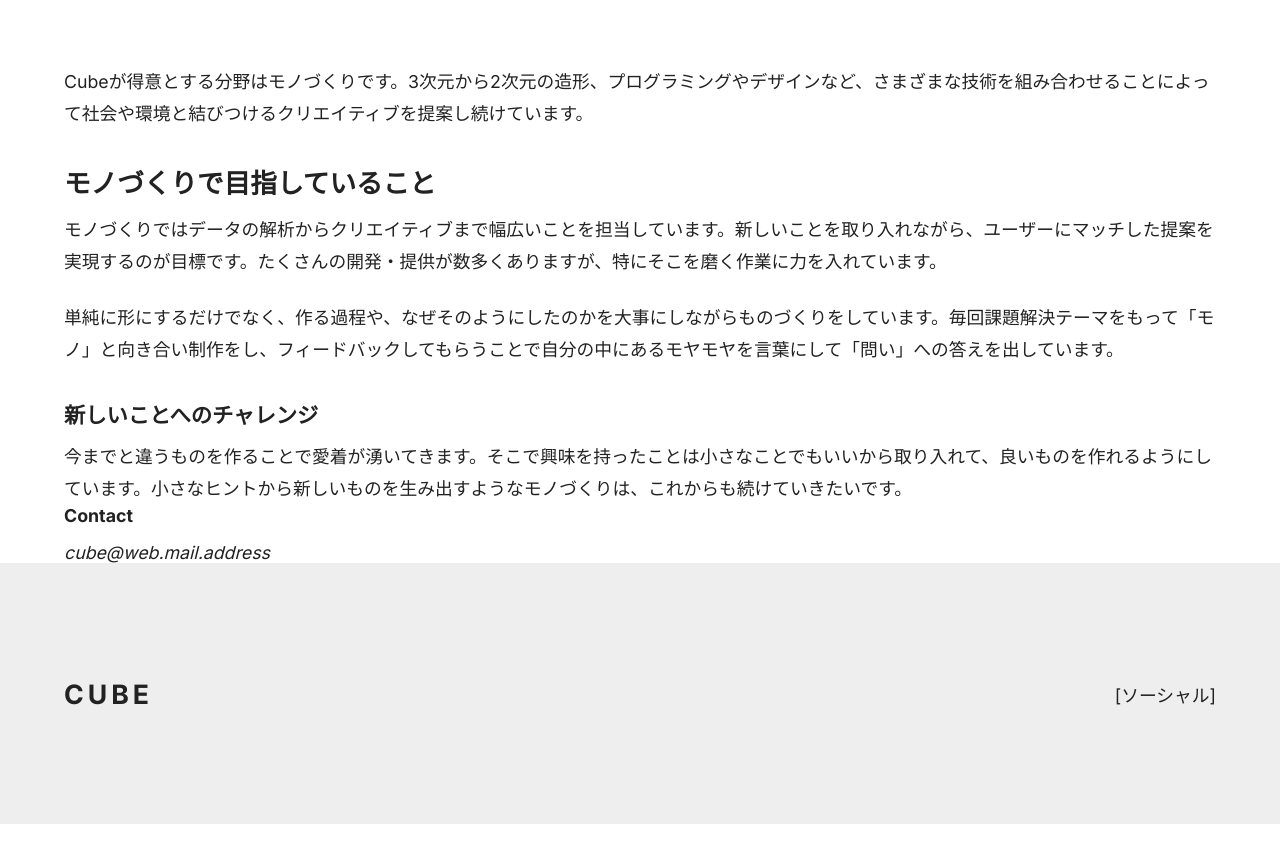
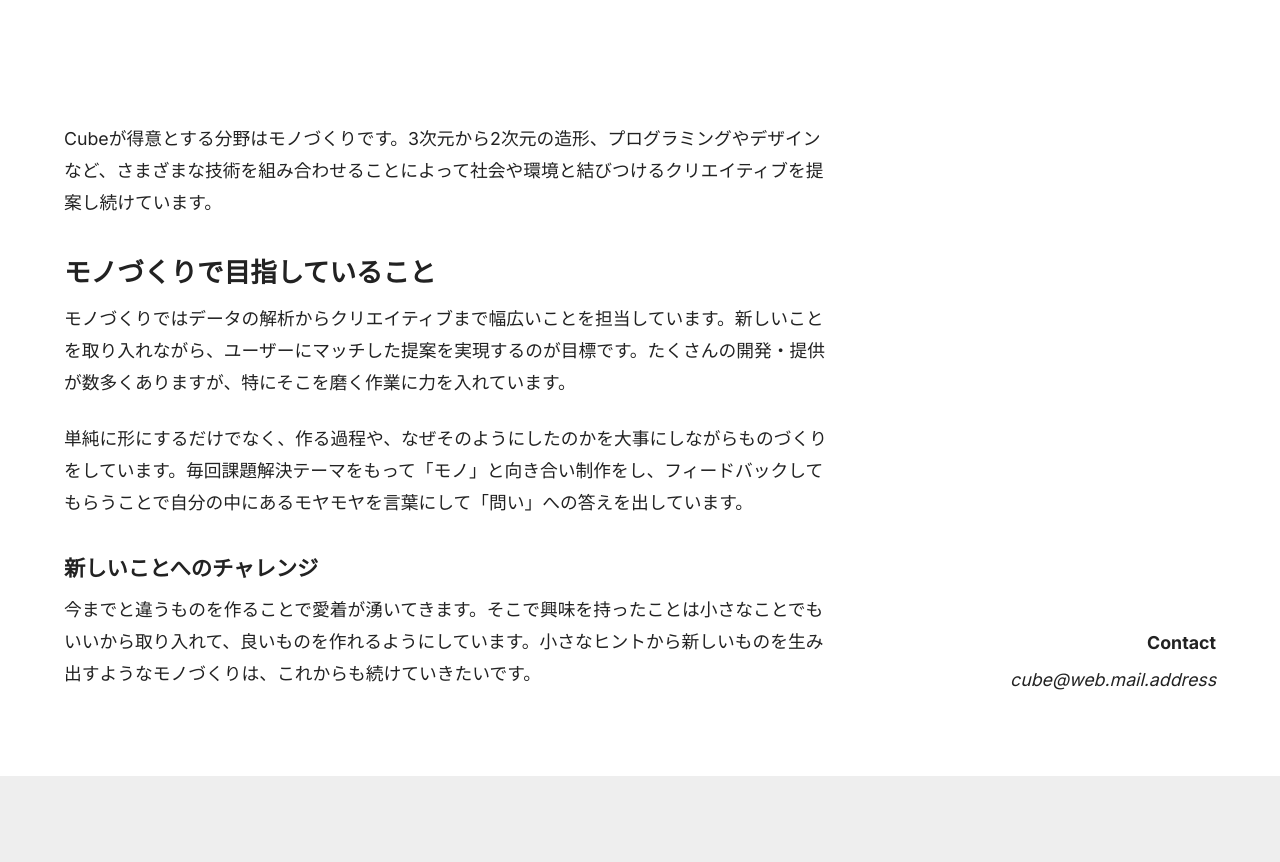
Before and after one commit to kiwichan101kg/next_website_blog, a Next.js app: page /about in a window 1280 px wide. Shown: the part 440-1302 px from the top of the page. Before the commit the page ends 1264 px from the top, so only its background shows below. Built offline with nearby package versions, Linux system fonts and the light colour scheme.

Commit message:
２段組みのコンポーネント作成

```diff
--- a/app/about/page.tsx
+++ b/app/about/page.tsx
@@ -3,13 +3,19 @@
 import Container from "../components/Container";
 import PostBody from "../components/PostBody";
 import Contact from "../components/Contact";
+import {
+  TwoColumn,
+  TwoColumnMain,
+  TwoColumnSidebar,
+} from "../components/TwoColumn";
 
 const About = () => {
   return (
     <>
       <Container>
         <Hero title={"About"} subTitle={"About development activities"} />
-
+        <TwoColumn>
+          <TwoColumnMain>
             <PostBody>
               <p>
                 Cubeが得意とする分野はモノづくりです。3次元から2次元の造形、プログラミングやデザインなど、さまざまな技術を組み合わせることによって社会や環境と結びつけるクリエイティブを提案し続けています。
@@ -26,7 +32,12 @@
                 今までと違うものを作ることで愛着が湧いてきます。そこで興味を持ったことは小さなことでもいいから取り入れて、良いものを作れるようにしています。小さなヒントから新しいものを生み出すようなモノづくりは、これからも続けていきたいです。
               </p>
             </PostBody>
+          </TwoColumnMain>
+
+          <TwoColumnSidebar>
             <Contact />
+          </TwoColumnSidebar>
+        </TwoColumn>
       </Container>
     </>
   );
--- /dev/null
+++ b/app/components/TwoColumn.tsx
@@ -0,0 +1,14 @@
+import React, { ReactNode } from "react";
+import styles from "../styles/two-column.module.css";
+
+export function TwoColumn({ children }: { children: ReactNode }) {
+  return <div className={styles.flexContainer}>{children}</div>;
+}
+
+export function TwoColumnMain({ children }: { children: ReactNode }) {
+  return <div className={styles.main}>{children}</div>;
+}
+
+export function TwoColumnSidebar({ children }: { children: ReactNode }) {
+  return <div className={styles.sidebar}>{children}</div>;
+}
--- /dev/null
+++ b/app/styles/two-column.module.css
@@ -0,0 +1,30 @@
+.flexContainer {
+  composes: sideBySide from "./utils.module.css";
+  gap: var(--space-md);
+  margin: var(--space-md) 0 var(--space-lg);
+}
+
+@media (min-width: 768px) {
+  .main {
+    width: 768px;
+  }
+
+  .sidebar {
+    width: 240px;
+  }
+
+  .sidebar * {
+    text-align: right;
+    /* サイドバーを上部で固定 */
+    position: sticky;
+    top: 40px;
+    align-self: flex-start;
+  }
+
+  .sidebar:is(div, ul) {
+    width: fit-content;
+    margin-left: auto;
+    place-items: flex-end;
+    place-content: flex-end;
+  }
+}
```
Lines whose indentation alone changed are shown as unchanged.
